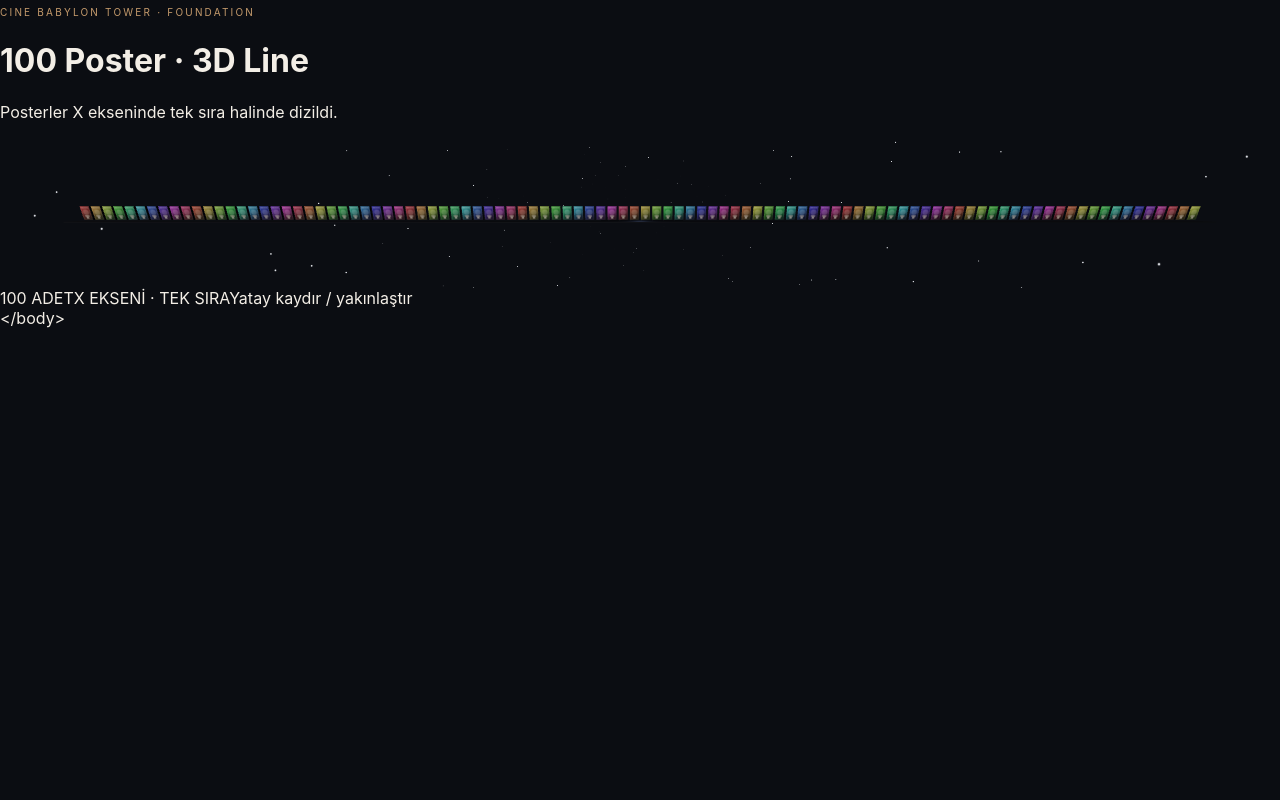
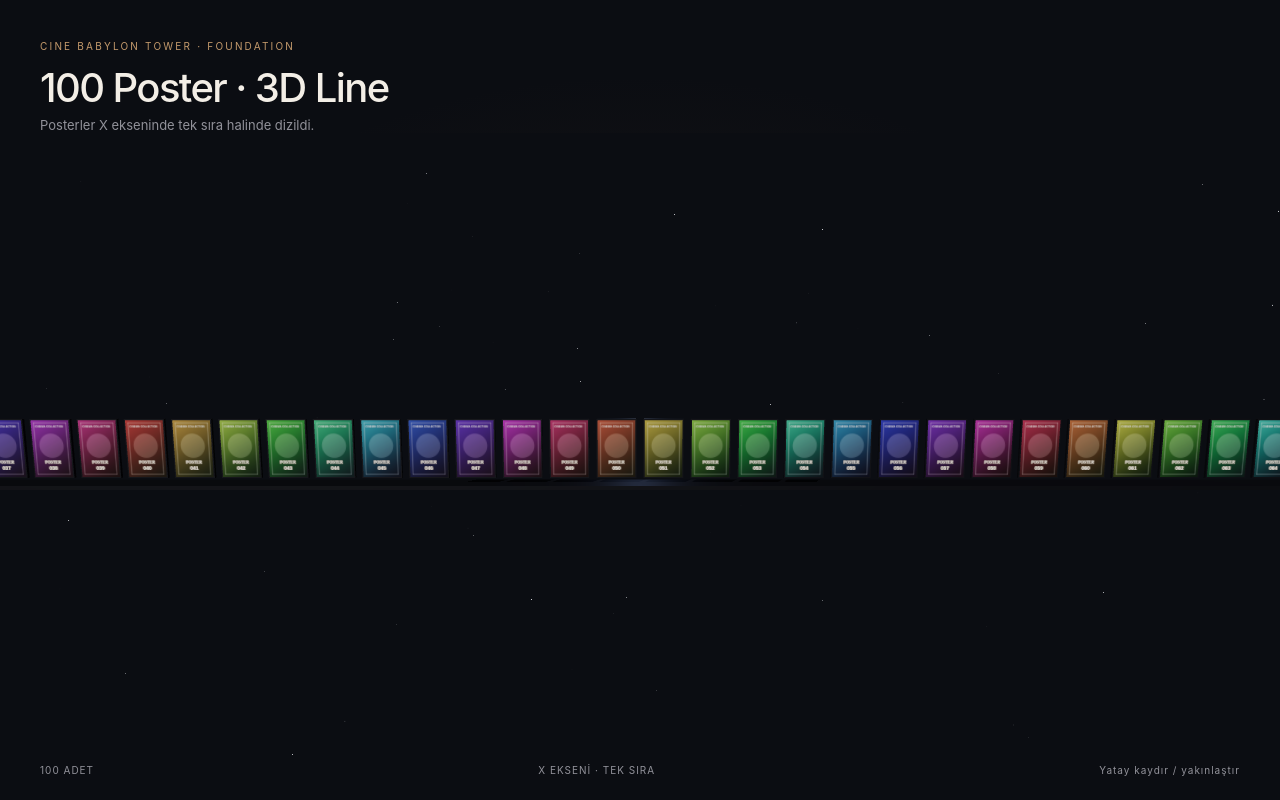
Before and after one commit to SiriusBrahim/CineBabylonTower, a React (Vite) app: page / in a window 1280 px wide. Built offline with nearby package versions, Linux system fonts and the light colour scheme.

Commit message:
style: prepare full screen 3D poster stage

```diff
--- a/src/styles.css
+++ b/src/styles.css
@@ -2,8 +2,9 @@
 
 html, body, #root {
   width: 100%;
-  min-height: 100%;
+  height: 100%;
   margin: 0;
+  overflow: hidden;
 }
 
 body {
@@ -13,23 +14,24 @@ body {
   font-family: Inter, ui-sans-serif, system-ui, sans-serif;
 }
 
-.poster-page {
-  min-height: 100vh;
+.poster-3d-page {
+  width: 100%;
+  height: 100%;
   display: flex;
   flex-direction: column;
-  justify-content: center;
-  gap: 34px;
-  padding: 48px 0 30px;
-  overflow: hidden;
   background:
-    radial-gradient(ellipse at 50% 48%, rgba(91, 69, 48, .18), transparent 58%),
+    radial-gradient(ellipse at 50% 52%, rgba(91, 69, 48, .18), transparent 58%),
     #0b0d12;
 }
 
-.poster-header, .poster-footer {
+.poster-3d-header, .poster-3d-footer {
+  position: relative;
+  z-index: 2;
   width: min(1200px, calc(100% - 48px));
   margin: 0 auto;
 }
+
+.poster-3d-header { padding-top: 34px; }
 
 .eyebrow {
   color: #c59b6c;
@@ -37,109 +39,42 @@ body {
   letter-spacing: .22em;
 }
 
-.poster-header h1 {
-  margin: 10px 0 5px;
-  font-size: clamp(26px, 4vw, 42px);
+.poster-3d-header h1 {
+  margin: 9px 0 5px;
+  font-size: clamp(25px, 4vw, 40px);
   font-weight: 500;
   letter-spacing: -.04em;
 }
 
-.poster-header p {
+.poster-3d-header p {
   margin: 0;
   color: #92929a;
   font-size: 13px;
 }
 
-.poster-viewport {
+.poster-3d-stage {
+  flex: 1;
+  min-height: 0;
   width: 100%;
-  overflow-x: auto;
-  overflow-y: hidden;
-  padding: 24px max(24px, calc((100vw - 1200px) / 2)) 30px;
-  scrollbar-color: #80664c #191a20;
-  scrollbar-width: thin;
 }
 
-.poster-row {
-  display: flex;
-  align-items: center;
-  gap: 14px;
-  width: max-content;
+.poster-3d-stage canvas {
+  display: block;
+  width: 100%;
+  height: 100%;
 }
 
-.poster-card {
-  flex: 0 0 142px;
-  width: 142px;
-  height: 213px;
-  padding: 5px;
-  border: 1px solid rgba(210, 177, 137, .25);
-  border-radius: 3px;
-  background: linear-gradient(145deg, #292a30, #111319);
-  box-shadow: 0 12px 28px rgba(0,0,0,.35);
-}
-
-.poster-art {
-  --poster-hue: 30;
-  position: relative;
-  display: flex;
-  width: 100%;
-  height: 100%;
-  flex-direction: column;
-  justify-content: space-between;
-  overflow: hidden;
-  padding: 12px 10px;
-  color: #f6eee2;
-  background:
-    radial-gradient(ellipse at 70% 28%, hsla(var(--poster-hue), 70%, 66%, .72), transparent 32%),
-    linear-gradient(155deg, hsl(var(--poster-hue), 34%, 36%), hsl(var(--poster-hue), 42%, 10%) 78%);
-}
-
-.poster-art::before {
-  position: absolute;
-  inset: 10px;
-  border: 1px solid rgba(255,255,255,.24);
-  content: "";
-}
-
-.poster-index, .poster-mark, .poster-title {
-  position: relative;
-  z-index: 1;
-}
-
-.poster-index {
-  font-size: 9px;
-  letter-spacing: .18em;
-  opacity: .75;
-}
-
-.poster-mark {
-  align-self: center;
-  margin-top: auto;
-  margin-bottom: auto;
-  font-family: Georgia, serif;
-  font-size: 13px;
-  line-height: 1.25;
-  letter-spacing: .08em;
-  text-align: center;
-}
-
-.poster-title {
-  font-size: 11px;
-  font-weight: 600;
-  letter-spacing: .12em;
-}
-
-.poster-footer {
+.poster-3d-footer {
   display: flex;
   justify-content: space-between;
-  color: #777983;
-  font-size: 11px;
-  letter-spacing: .08em;
+  padding: 0 0 24px;
+  color: #92929a;
+  font-size: 10px;
+  letter-spacing: .1em;
 }
 
 @media (max-width: 600px) {
-  .poster-page { gap: 24px; padding-top: 34px; }
-  .poster-header, .poster-footer { width: calc(100% - 36px); }
-  .poster-card { flex-basis: 118px; width: 118px; height: 177px; }
-  .poster-row { gap: 10px; }
-  .poster-footer { font-size: 9px; }
+  .poster-3d-header, .poster-3d-footer { width: calc(100% - 32px); }
+  .poster-3d-header { padding-top: 24px; }
+  .poster-3d-footer { font-size: 8px; }
 }
```
